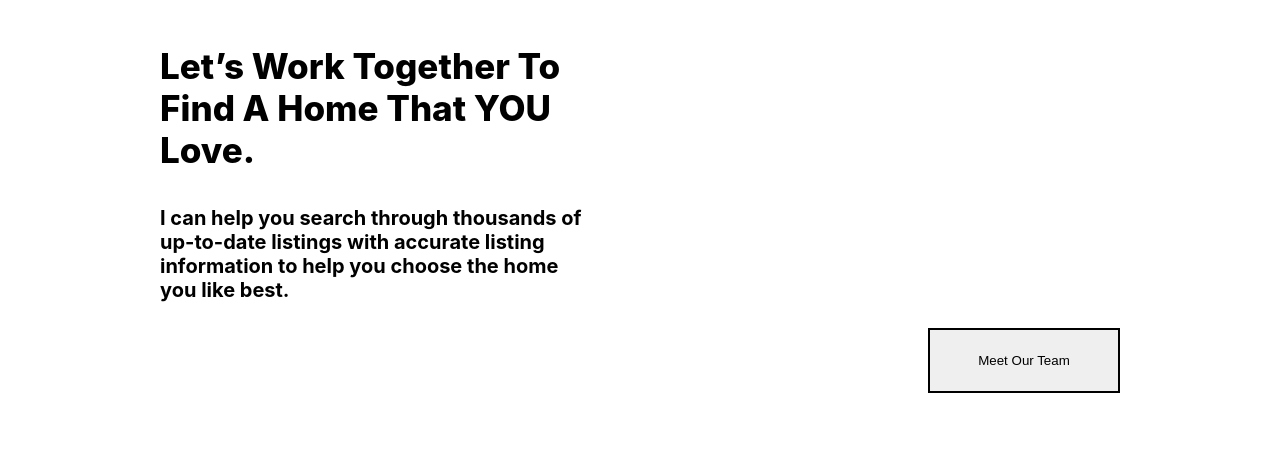
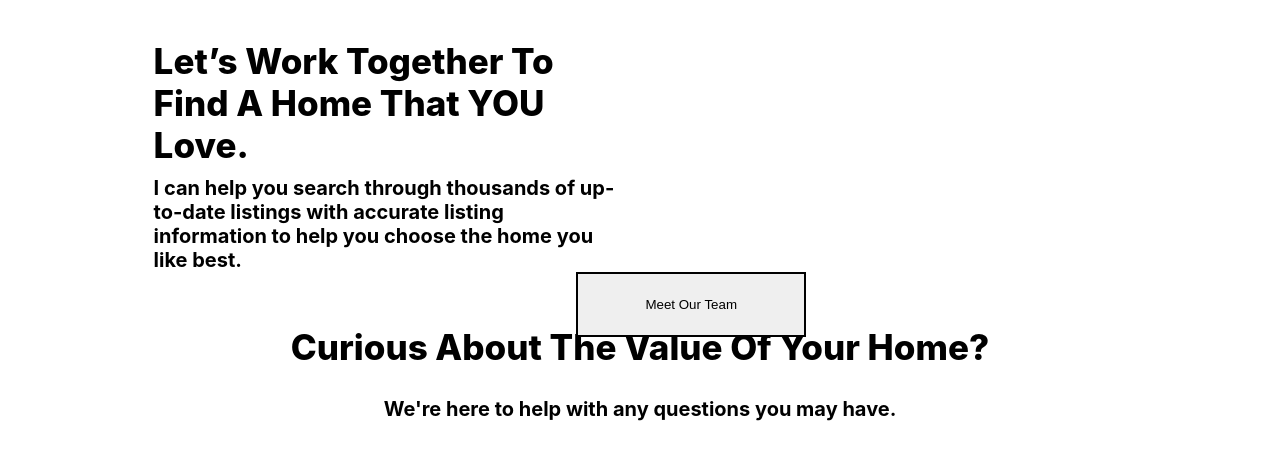
Before and after one commit to luislopez3/eap-interview-project, a React (Create React App) app: page / in a window 1280 px wide. Shown: the part 3432-3891 px from the top of the page. Built offline with nearby package versions, Linux system fonts and the light colour scheme.

Commit message:
add call to action component

```diff
--- a/src/App.js
+++ b/src/App.js
@@ -6,6 +6,7 @@ import Listings from "./components/Listings";
 import Form from "./components/Form";
 import Info from "./components/Info";
 import About from "./components/About";
+import CallToAction from "./components/CallToAction";
 
 export default function App() {
   return (
@@ -18,6 +19,7 @@ export default function App() {
       <Form />
       <Info />
       <About />
+      <CallToAction />
       {/* Footer */}
     </>
   );
--- /dev/null
+++ b/src/components/CallToAction.js
@@ -0,0 +1,10 @@
+import data from "../data";
+
+export default function CallToAction() {
+  return (
+    <div className="cta-container">
+      <h2 className="cta-title sub-title-text">{data.settingsCtaTitle}</h2>
+      <h4>{data.settingsCtaText}</h4>
+    </div>
+  );
+}
--- a/src/index.css
+++ b/src/index.css
@@ -228,28 +228,41 @@ code {
   .info-btn {
     width: 55% !important;
   }
-  /* Desktop - Repeated Classes & Styles */
+  /* Desktop - Styles for About Component */
   .about-container {
-    width: 75%;
-    margin: auto;
+    width: 60%;
+    display: block;
+    padding-top: 20px;
   }
   .about-title-text {
     color: black !important;
-    width: 50%;
+    width: 60%;
+    margin: auto;
+    padding: 10px;
   }
   .about-text {
-    width: 45%;
+    width: 60%;
+    font-size: 20px;
+    margin: auto;
+  }
+  .about-btn {
+    width: 30% !important;
+    color: black !important;
+    position: relative;
+    left: 75%;
+    transform: translate(80%, -200%);
+  }
+  /* Desktop - Style for Call to Action Component */
+  .cta-container {
+    margin-top: -40px;
+    text-align: center;
+  }
+  .cta-title {
+    color: black !important;
+  }
+  .cta-container h4 {
     font-size: 20px;
   }
-  .about-btn {
-    position: relative;
-    left: 80%;
-    transform: translate(-100%, -230%);
-    border-radius: 5px;
-    width: 20% !important;
-    color: black !important;
-  }
-
   /* Desktop - Repeated Classes & Styles */
   .title-text {
     color: white;
```
